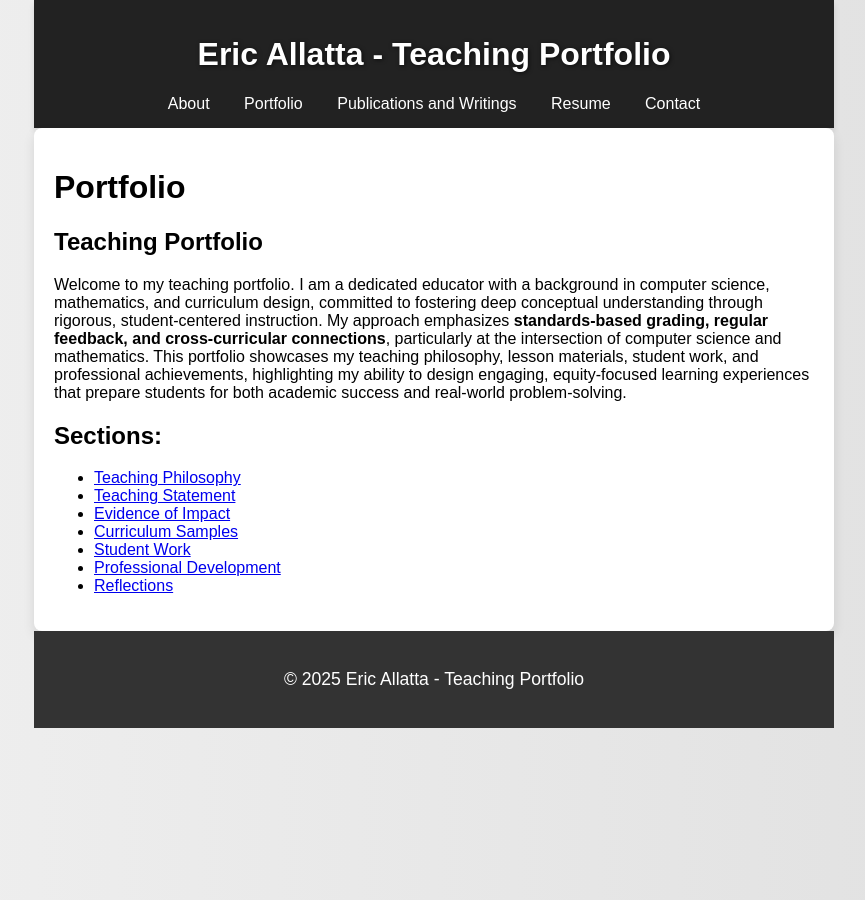
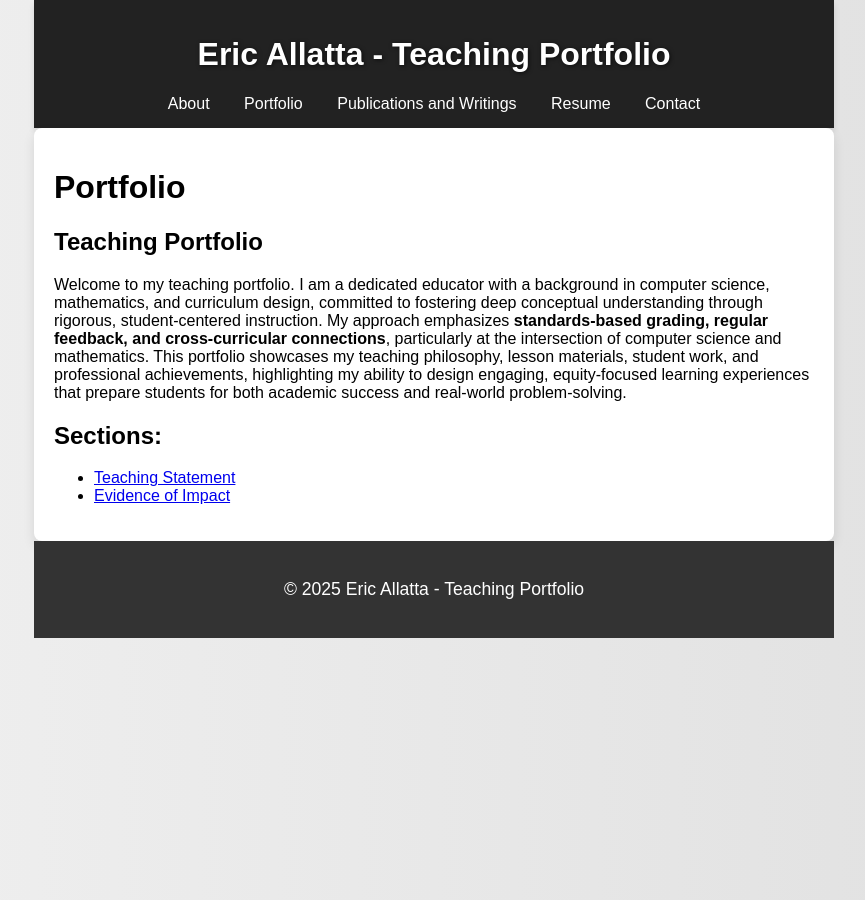
Before and after one commit to MrAllatta/teaching-portfolio, a Jekyll site: the page built from portfolio.md, in a window 1280 px wide. Shown: the whole page, without its empty margins (206-1071 px from the left). Built offline with Jekyll 4.4.1, drawn with Linux system fonts in a browser that asks for light colours.

Commit message:
phase 1 impact page has teaching statement and evidence

```diff
--- a/portfolio.md
+++ b/portfolio.md
@@ -9,10 +9,5 @@ permalink: /portfolio/
 Welcome to my teaching portfolio. I am a dedicated educator with a background in computer science, mathematics, and curriculum design, committed to fostering deep conceptual understanding through rigorous, student-centered instruction. My approach emphasizes **standards-based grading, regular feedback, and cross-curricular connections**, particularly at the intersection of computer science and mathematics. This portfolio showcases my teaching philosophy, lesson materials, student work, and professional achievements, highlighting my ability to design engaging, equity-focused learning experiences that prepare students for both academic success and real-world problem-solving.
 
 ## Sections:
-- [Teaching Philosophy](philosophy.html)
 - [Teaching Statement](teaching-statement.html)
 - [Evidence of Impact](evidence-of-impact.html)
-- [Curriculum Samples](curriculum-samples.html)
-- [Student Work](student-work.html)
-- [Professional Development](professional-development.html)
-- [Reflections](reflections.html)
```
